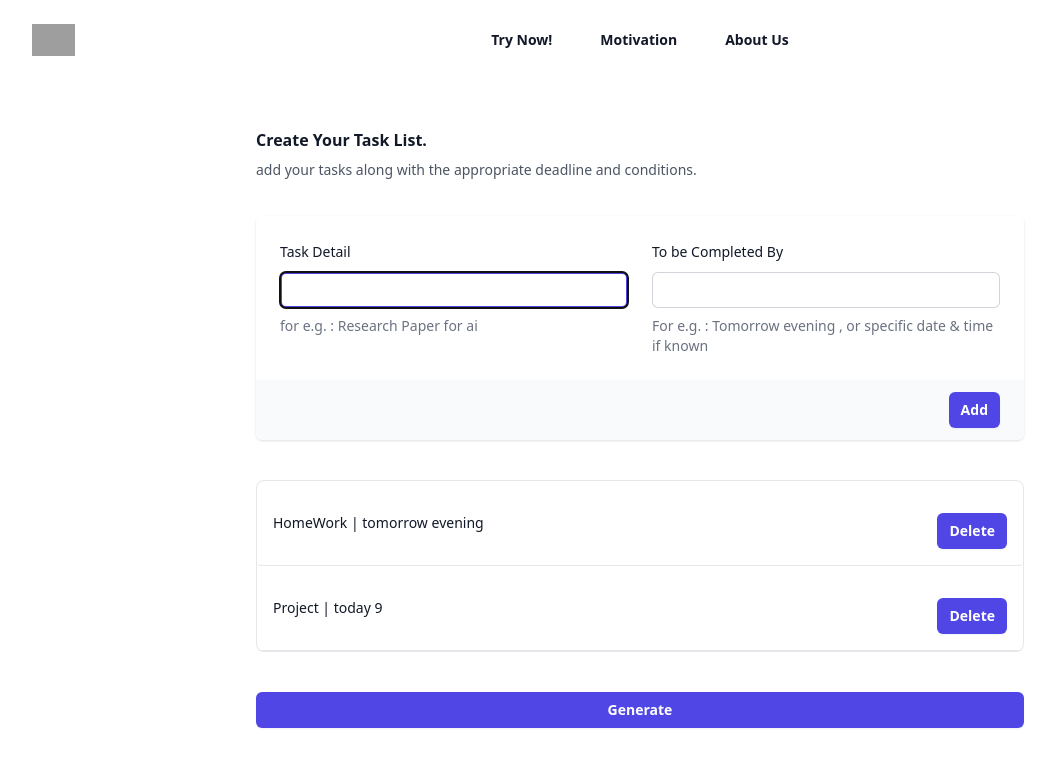
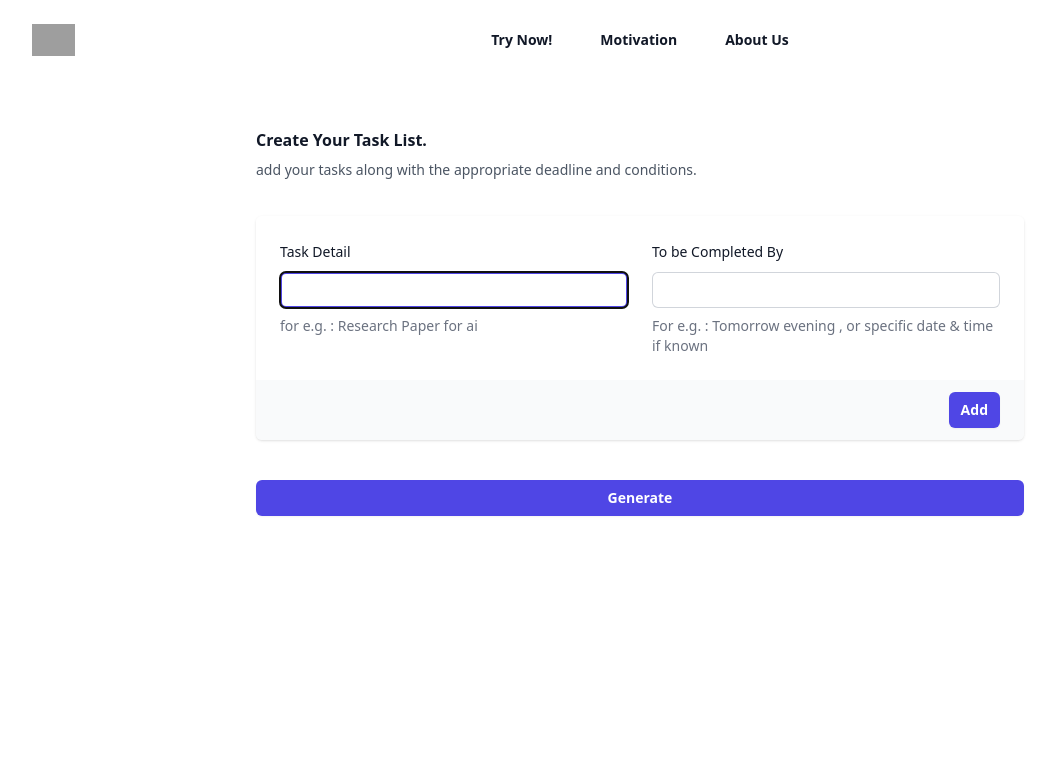
Before and after one commit to Deadpool-1000/TaskMaster, a React (Create React App) app: page /form in a window 1280 px wide. Shown: the top 766 px of the page, without its empty margins (0-1055 px from the left). Built offline with nearby package versions, Linux system fonts and the light colour scheme; grey boxes are pictures that could not be loaded.

Commit message:
UI Tweak minor , default list removed

```diff
--- a/src/components/Form/Form.js
+++ b/src/components/Form/Form.js
@@ -18,10 +18,7 @@ function generateFinalString(taskList) {
   return final;
 }
 function Form() {
-  const [taskList, setTaskList] = useState([
-    { id: 1, title: "HomeWork", deadline: "tomorrow evening" },
-    { id: 2, title: "Project", deadline: "today 9" },
-  ]);
+  const [taskList, setTaskList] = useState([]);
   const [loading, setLoading] = useState(false);
   const ctx = useContext(ResultContext);
   const navigate = useNavigate();
@@ -58,9 +55,10 @@ function Form() {
   }
   return (
     <div
-      className={`container mx-auto pt-32 md:pl-64 md:pr-64  sm:pr-32 sm:pl-32`}
+      className={`container mx-auto pt-32 md:pl-64 md:pr-64  sm:pr-32 sm:pl-32 mb-32`}
     >
       <InputForm addTask={addTask} />
+      {taskList.length !== 0 && (
         <ul className="text-sm font-medium text-gray-900 bg-white border border-gray-200 rounded-lg dark:bg-gray-700 dark:border-gray-600 dark:text-white mt-10 ">
           {taskList.map((task, i) => {
             return (
@@ -74,9 +72,11 @@ function Form() {
             );
           })}
         </ul>
+      )}
       <button
         className="inline-flex justify-center rounded-md bg-indigo-600 py-2 px-3 text-sm font-semibold text-white shadow-sm hover:bg-indigo-500 focus-visible:outline focus-visible:outline-2 focus-visible:outline-offset-2 focus-visible:outline-indigo-500 mt-10 w-full"
         onClick={() => generateHandler()}
+        disabled={loading}
       >
         {loading ? "Loading...." : "Generate"}
       </button>
--- a/src/components/TaskList/Task.js
+++ b/src/components/TaskList/Task.js
@@ -3,7 +3,7 @@ import React from "react";
 function Task(props) {
   return (
     <div>
-      <li class="w-full border-b border-gray-200 rounded-t-lg dark:border-gray-600 rounded  px-4 py-8">
+      <li className="w-full border-b border-gray-200 rounded-t-lg dark:border-gray-600 rounded  px-4 py-8">
         {props.title} | {props.deadline}
         <button
           type="submit"
```
Also changed, not shown: 1 other file (tests, documents, lock files or other folders). Lines whose indentation alone changed are shown as unchanged.
